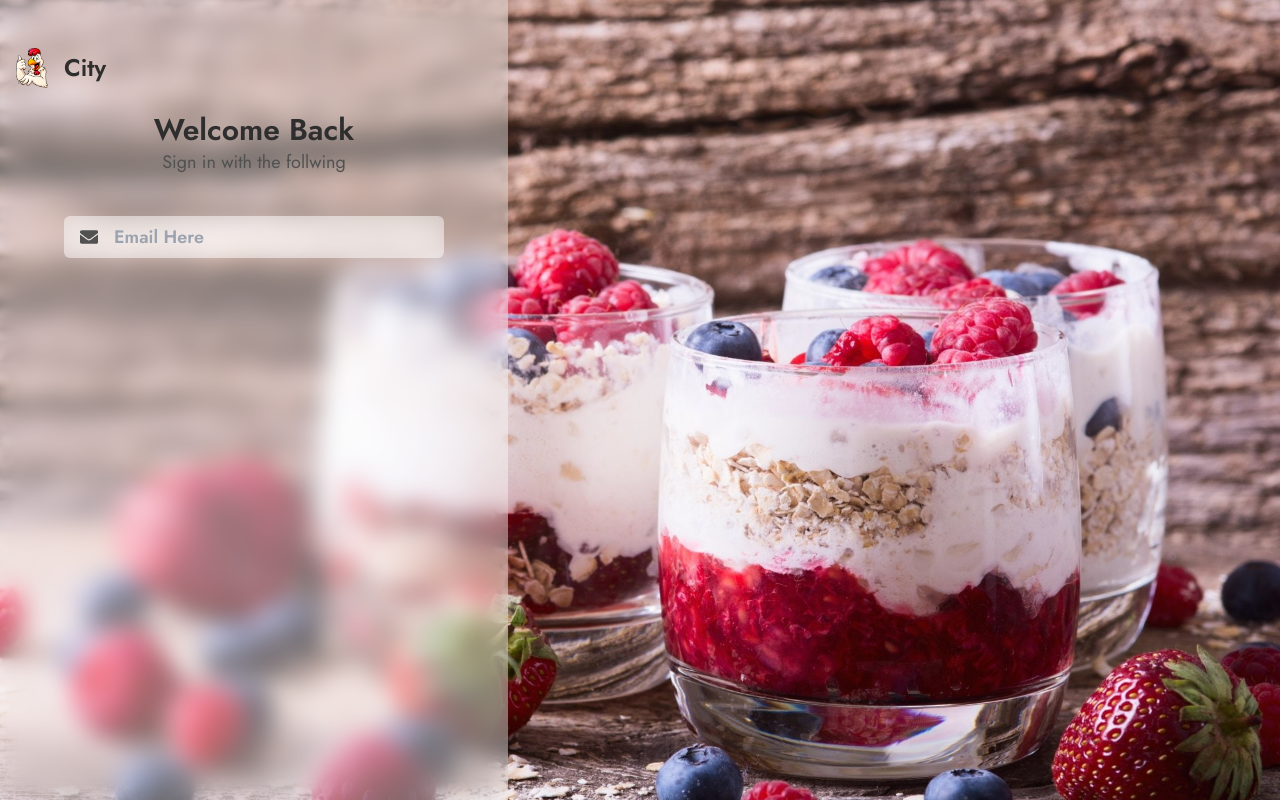
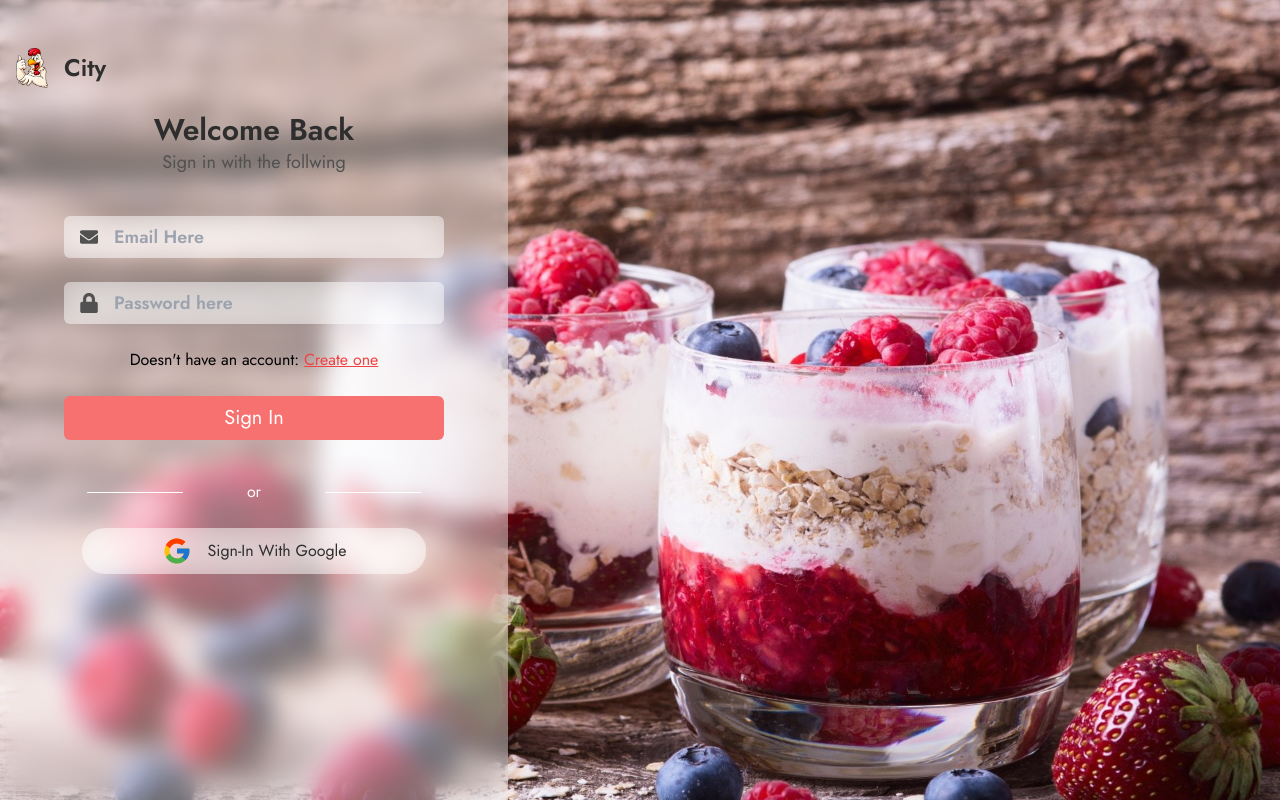
Before and after one commit to VoiculescuMadalin01/fullstack_food_app_reactjs, a React (Create React App) app in the folder client/: page /login in a window 1280 px wide. Built offline with nearby package versions, Linux system fonts and the light colour scheme.

Commit message:
Login register page + animations

```diff
--- /dev/null
+++ b/client/src/animations/index.js
@@ -0,0 +1,8 @@
+export const buttonClick = {
+    whileTap: {scale: 0.95},
+};
+export const fadeInOut = {
+    initial: {opacity: 0},
+    animate: {opacity: 1},
+    exit: {opacity: 0},
+};
--- a/client/src/components/LoginInput.jsx
+++ b/client/src/components/LoginInput.jsx
@@ -1,4 +1,6 @@
 import React, {useState} from "react";
+import {motion} from "framer-motion";
+import {fadeInOut} from "../animations";
 
 function LoginInput({
     placeholder,
@@ -10,7 +12,8 @@ function LoginInput({
 }) {
     const [isFocus, setIsFocus] = useState(false);
     return (
-        <div
+        <motion.div
+            {...fadeInOut}
             className={`flex items-center justify-center gap-4 bg-lightOverlay backdrop-blur-md rounded-md w-full px-4 py-2 ${
                 isFocus ? "shadow-md shadow-red-400" : "shadow-none"
             }`}
@@ -25,7 +28,7 @@ function LoginInput({
                 onFocus={() => setIsFocus(true)}
                 onBlur={() => setIsFocus(false)}
             />
-        </div>
+        </motion.div>
     );
 }
 
--- a/client/src/containers/Login.jsx
+++ b/client/src/containers/Login.jsx
@@ -1,14 +1,18 @@
 import React, {useState} from "react";
 import {LoginBg, Logo} from "../assets";
 import {LoginInput} from "../components";
-import {FaEnvelope} from "../assets/icons";
+import {FaEnvelope, FaLock, FcGoogle} from "../assets/icons";
+import {motion} from "framer-motion";
+import {buttonClick} from "../animations";
 
 function Login() {
     const [userEmail, setUserEmail] = useState("");
     const [isSignUp, setIsSignUp] = useState(false);
+    const [password, setPassword] = useState("");
+    const [confirm_password, setConfirm_password] = useState("");
 
     return (
-        <div className="w-screen h-screen relative flex overflow-hidden">
+        <div className="w-screen h-screen relative flex overflow-hidden justify-center sm:justify-start">
             {/*background image */}
             <img
                 src={LoginBg}
@@ -29,7 +33,7 @@ function Login() {
                     Welcome Back
                 </p>
                 <p className="text-lg text-textColor -mt-6 ">
-                    Sign in with the follwing
+                    {isSignUp ? "Sign up" : "Sign in"} with the follwing
                 </p>
                 {/* input section */}
                 <div className=" w-full flex flex-col items-center justify-center gap-6 px-4 md:px-12 py-4">
@@ -43,7 +47,84 @@ function Login() {
                         type={"email"}
                         isSignUp={isSignUp}
                     />
+                    <LoginInput
+                        placeholder={"Password here"}
+                        icon={<FaLock className=" text-xl text-textColor" />}
+                        inputState={password}
+                        inputStateFunc={setPassword}
+                        type={"password"}
+                        isSignUp={isSignUp}
+                    />
+                    {isSignUp && (
+                        <LoginInput
+                            placeholder={"Confirm Password Here"}
+                            icon={
+                                <FaEnvelope className=" text-xl text-textColor" />
+                            }
+                            inputState={confirm_password}
+                            inputStateFunc={setConfirm_password}
+                            type={"password"}
+                            isSignUp={isSignUp}
+                        />
+                    )}
+                    {!isSignUp ? (
+                        <p>
+                            Doesn't have an account:{" "}
+                            <motion.button
+                                {...buttonClick}
+                                className="text-red-500 underline cursor-pointer bg-transparent"
+                                onClick={() => setIsSignUp(true)}
+                            >
+                                Create one{" "}
+                            </motion.button>{" "}
+                        </p>
+                    ) : (
+                        <p>
+                            Already have an account:{" "}
+                            <motion.button
+                                {...buttonClick}
+                                className="text-red-500 underline cursor-pointer bg-transparent"
+                                onClick={() => setIsSignUp(false)}
+                            >
+                                Sign-in here{" "}
+                            </motion.button>{" "}
+                        </p>
+                    )}
+                    {/* button section */}
+
+                    {isSignUp ? (
+                        <motion.button
+                            {...buttonClick}
+                            className="w-full px-4 py-2 rounded-md bg-red-400 cursor-pointer text-white text-xl capitalize hover:bg-red-500
+                        transition-all duration-150"
+                        >
+                            Sign up
+                        </motion.button>
+                    ) : (
+                        <motion.button
+                            {...buttonClick}
+                            className="w-full px-4 py-2 rounded-md bg-red-400 cursor-pointer text-white text-xl capitalize hover:bg-red-500
+                        transition-all duration-150"
+                        >
+                            Sign in
+                        </motion.button>
+                    )}
                 </div>
+                {/* google login section */}
+                <div className="flex items-center justify-between gap-16">
+                    <div className="w-24 h-[1px] rounded-md bg-white"></div>
+                    <div className="text-white">or</div>
+                    <div className="w-24 h-[1px] rounded-md bg-white"></div>
+                </div>
+                <motion.div
+                    {...buttonClick}
+                    className="flex items-center justify-center px-20 py-2 bg-lightOverlay backdrop-blur-md cursor-pointer rounded-3xl gap-4"
+                >
+                    <FcGoogle className="text-3xl" />
+                    <p className="capitalize text-base text-headingColor">
+                        Sign-in with Google
+                    </p>
+                </motion.div>
             </div>
         </div>
     );
--- a/client/src/index.js
+++ b/client/src/index.js
@@ -3,13 +3,16 @@ import ReactDOM from "react-dom/client";
 import App from "./App";
 import "./index.css";
 import {BrowserRouter as Router} from "react-router-dom";
+import {AnimatePresence} from "framer-motion";
 
 const root = ReactDOM.createRoot(document.getElementById("root"));
 
 root.render(
     <React.StrictMode>
         <Router>
-            <App />
+            <AnimatePresence>
+                <App />
+            </AnimatePresence>
         </Router>
     </React.StrictMode>
 );
```
